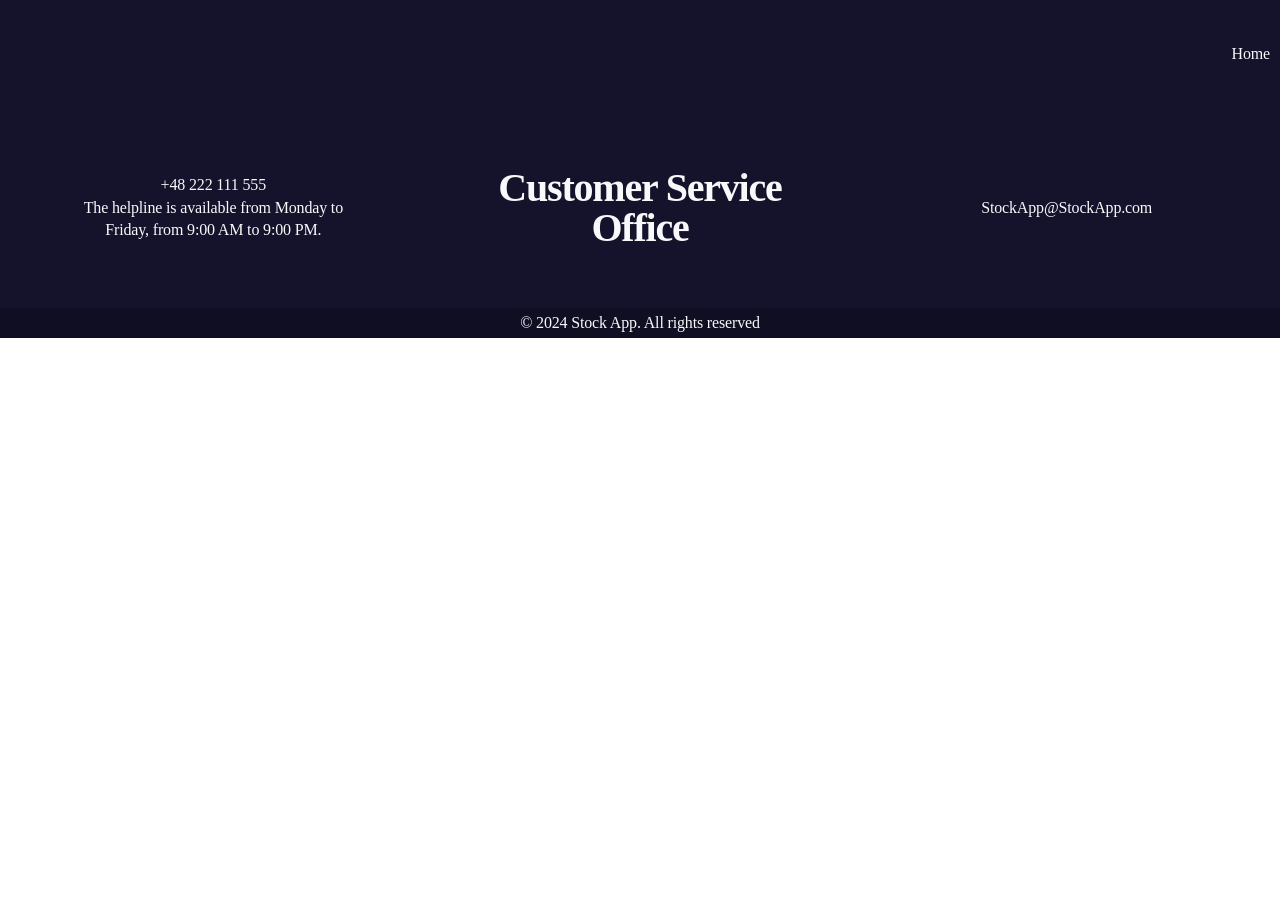
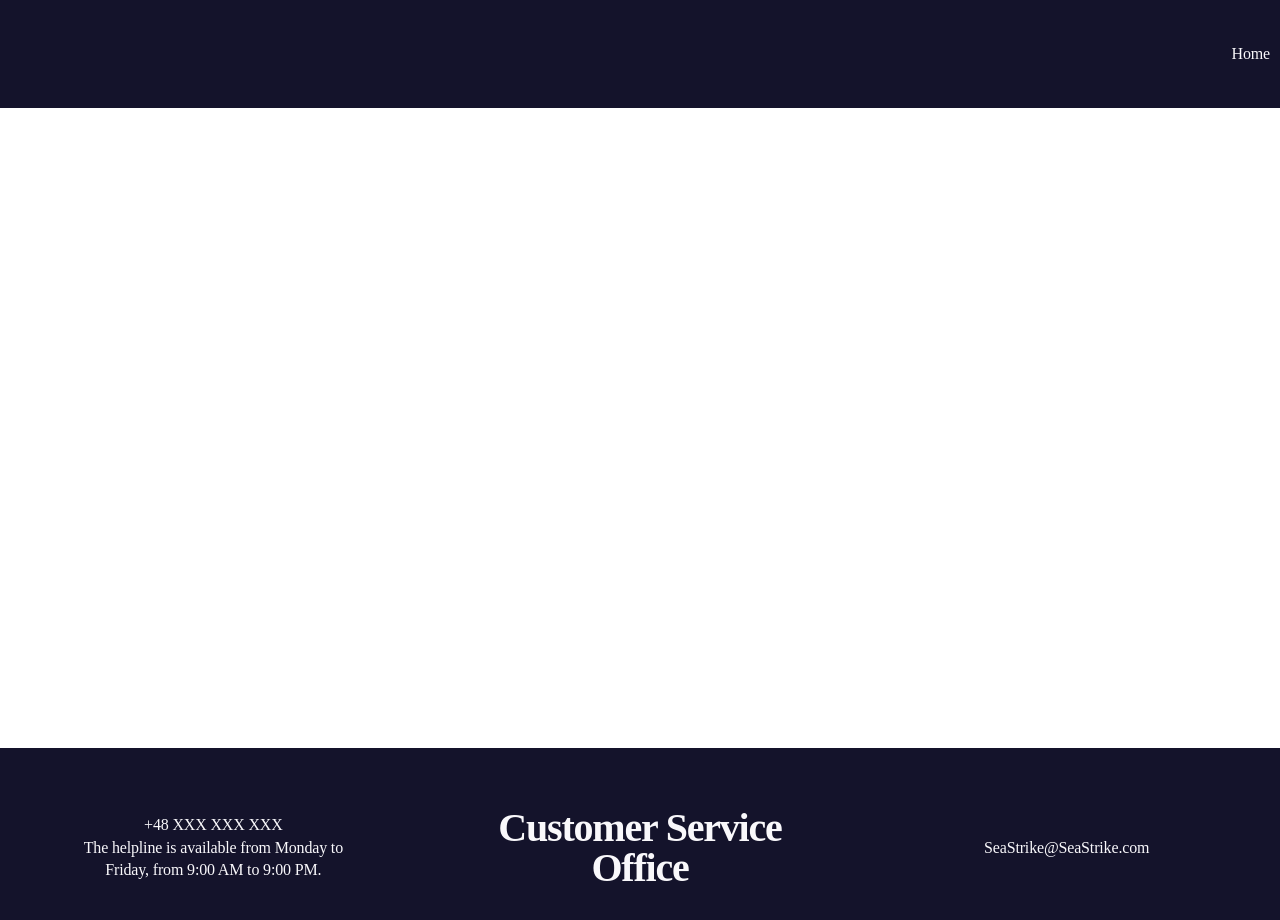
Before and after one commit to Garshers/sea-strike-website, a React (Create React App) app: page / in a window 1280 px wide. Shown: the top 920 px of the page. Before the commit the page ends 800 px from the top, so only its background shows below. Built offline with nearby package versions, Linux system fonts and the light colour scheme.

Commit message:
Creating MainPage and moving headerFooter to component

```diff
--- a/src/App.js
+++ b/src/App.js
@@ -1,20 +1,21 @@
 import './App.css';
 import React from 'react';
 import { BrowserRouter, Routes, Route } from 'react-router-dom';
-import Footer from './HeaderAndFooter/footer.js';
-import { Header } from './HeaderAndFooter/header.js';
-import './HeaderAndFooter/headerFooter.css';
+
+import HomePage from './components/HomePage/HomePage.js';
+
+import Footer from './components/HeaderAndFooter/footer.js';
+import { Header } from './components/HeaderAndFooter/header.js';
+import './components/HeaderAndFooter/headerFooter.css';
 
 function App() {
   return (
     <BrowserRouter>
-        <div className="App">
         <Header />
           <Routes>
-
+            <Route path="/" element={<HomePage />} />
           </Routes>
         <Footer />
-        </div>
      </BrowserRouter>
   );
 }
--- a/src/HeaderAndFooter/footer.js
+++ b/src/components/HeaderAndFooter/footer.js
@@ -5,7 +5,7 @@
         <footer>
             <div className="footer-frame">
                 <div className="box1-3">
-                    <div className="footerText">+48 222 111 555</div>
+                    <div className="footerText">+48 XXX XXX XXX</div>
                     <div className="footerText">
                         The helpline is available from Monday to Friday, from 9:00 AM to 9:00 PM.
                     </div>
@@ -15,11 +15,8 @@
                     {/*<img className="responsive-image" src="images/icon.png" alt="Icon" />*/}
                 </div>
                 <div className="box1-3">
-                    <div className="footerText">StockApp@StockApp.com</div>
+                    <div className="footerText">SeaStrike@SeaStrike.com</div>
                 </div>
-            </div>
-            <div className="footer-copyright">
-                <div className="footerCopyright">© 2024 Stock App. All rights reserved</div>
             </div>
         </footer>
     );
--- a/src/HeaderAndFooter/headerFooter.css
+++ b/src/components/HeaderAndFooter/headerFooter.css
@@ -121,29 +121,6 @@
     letter-spacing: -0.03em;
     margin:20px;
 }
-.footer-copyright {
-    height: 30px;
-    width: 100%;
-    display: flex;
-    flex-direction: row;
-    align-items: center;
-    background: rgba(15, 14, 34, 1);
-    z-index: 1000;
-    position: page;
-    margin-top: auto;
-    justify-content: center;
-}
-.footerCopyright {
-    font-family: 'Source Sans Pro';
-    font-style: normal;
-    font-weight: 400;
-    font-size: 16px;
-    line-height: 140%;
-    color: #F9F8FB;
-    letter-spacing: -0.01em;
-    text-align: center;
-    max-width: 400px;
-}
 
 @media screen and (max-width: 1250px) {
     body {
--- /dev/null
+++ b/src/components/HomePage/HomePage.js
@@ -0,0 +1,11 @@
+import React, { useState } from 'react';
+import './homePageStyle.css';
+
+function HomePage() {
+    return (
+        <div className="mainBox">
+        </div>
+    );
+}
+
+export default HomePage;
--- /dev/null
+++ b/src/components/HomePage/homePageStyle.css
@@ -0,0 +1,4 @@
+.mainBox{
+    width: 100%;
+    height: 80vh;
+}
```
Also changed, not shown: src/components/HeaderAndFooter/header.js (renamed from src/HeaderAndFooter/header.js).
